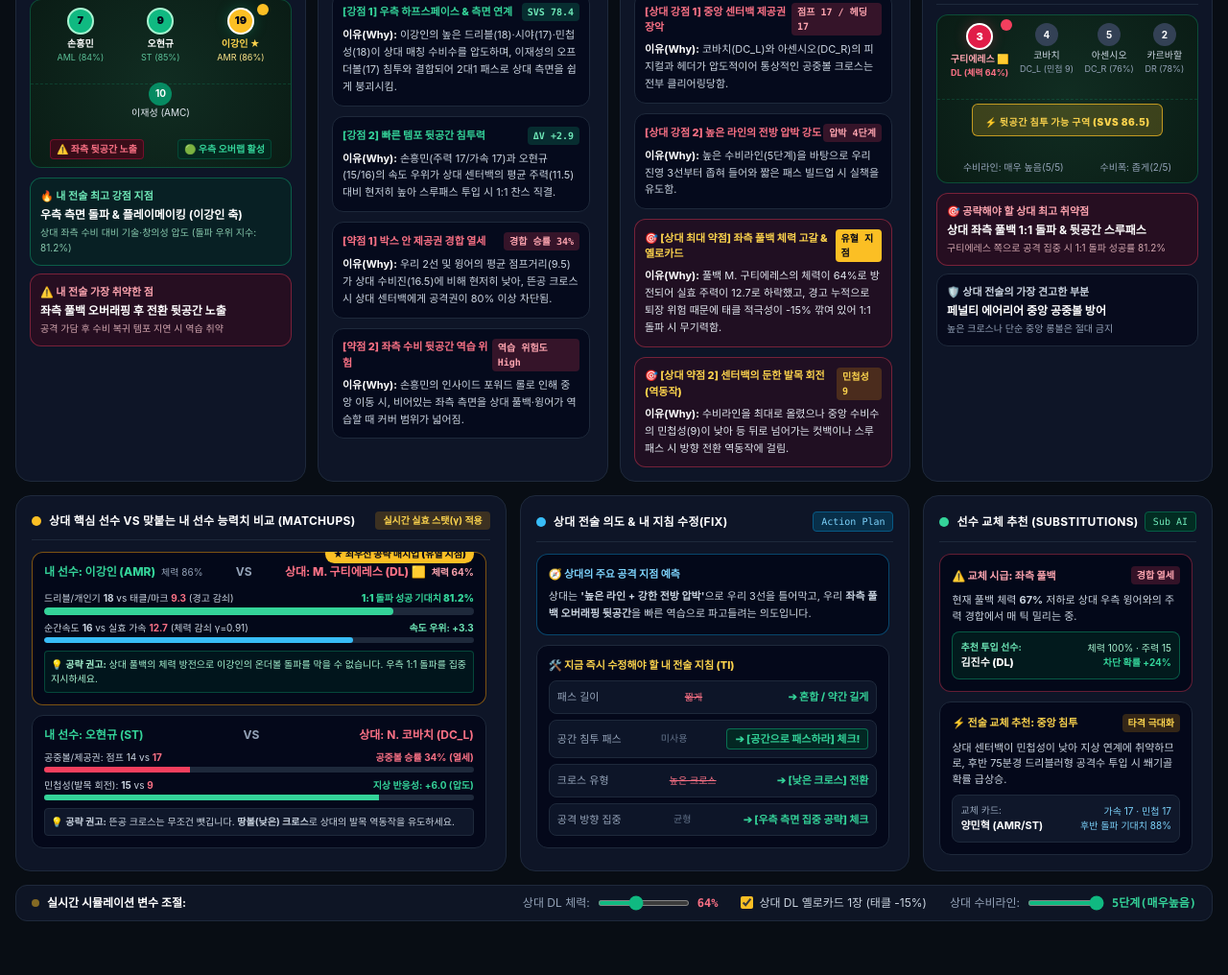
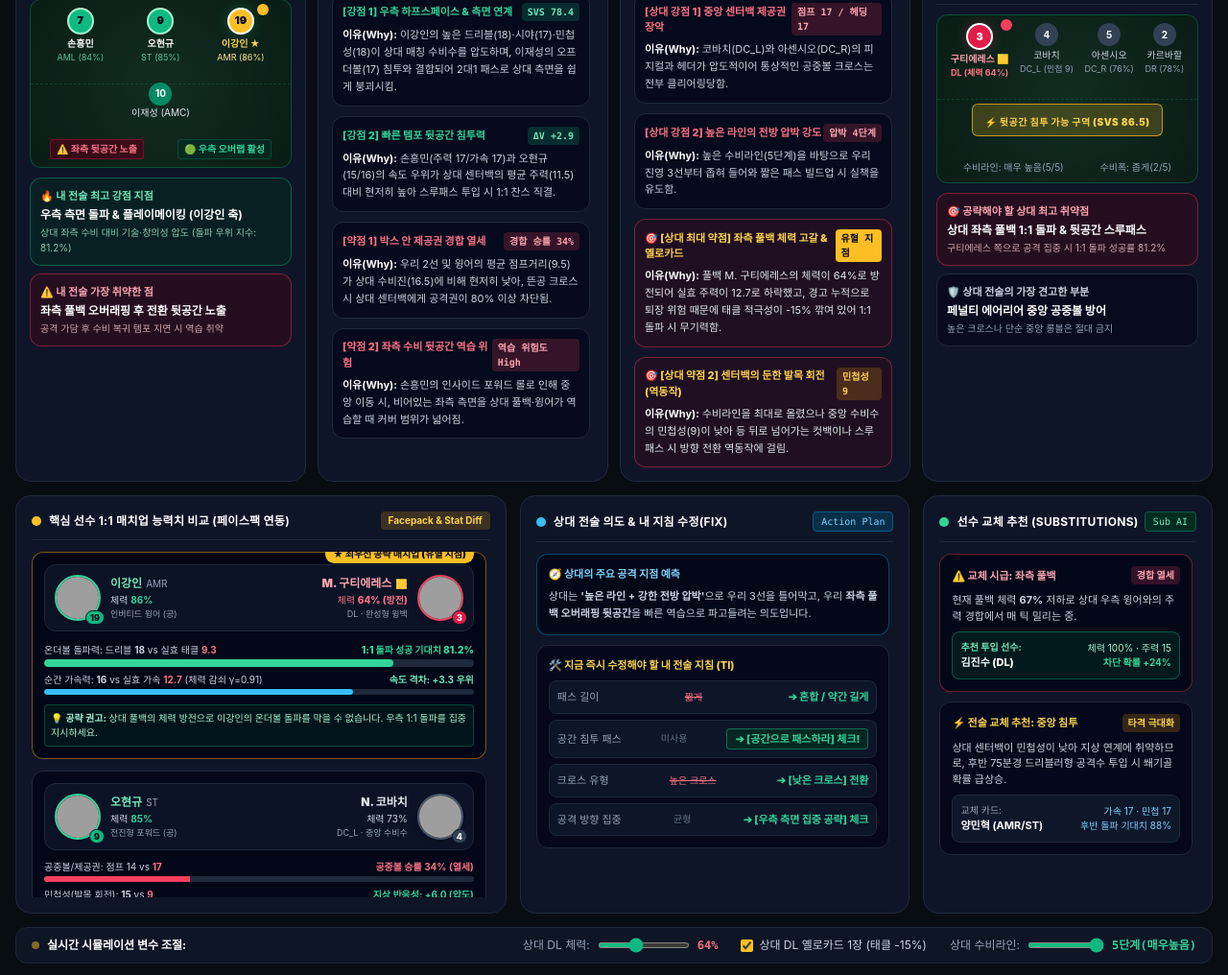
Before and after one commit to Lupak442/FM_REA_HeadCoach, a plain HTML site: page frontend/index.html in a window 1280 px wide. Shown: the part 173-1189 px from the top of the page at 96% size. Before the commit the page ends 1145 px from the top, so only its background shows below. Drawn offline with nearby package versions, Linux system fonts and the light colour scheme; grey boxes are pictures that could not be loaded; a web font is replaced by a local one.

Commit message:
feat: add player facepack portrait support to key 1v1 matchup cards

```diff
--- a/frontend/index.html
+++ b/frontend/index.html
@@ -31,6 +31,12 @@
     .glow-rose {
       box-shadow: 0 0 15px -2px rgba(244, 63, 94, 0.4);
     }
+    .player-face {
+      transition: transform 0.2s ease;
+    }
+    .player-face:hover {
+      transform: scale(1.05);
+    }
   </style>
 </head>
 <body class="min-h-screen flex flex-col selection:bg-emerald-500 selection:text-slate-950 text-slate-200">
@@ -46,6 +52,9 @@
           <h1 class="font-extrabold text-base tracking-tight text-white">FM_REA_HeadCoach</h1>
           <span class="text-[10px] font-bold px-2 py-0.5 rounded-full bg-emerald-500/20 text-emerald-300 border border-emerald-500/40">
             실시간 전술 분석기 가동 중
+          </span>
+          <span class="text-[10px] font-medium px-2 py-0.5 rounded-full bg-slate-800 text-slate-300 border border-slate-700">
+            페이스팩(Graphics) 연동 지원
           </span>
         </div>
         <p class="text-[11px] text-slate-400">4분할 피치 매치업 분석 · 상대 전술 의도 역추적 · 지침 수정 & 교체 추천</p>
@@ -356,44 +365,74 @@
     </div>
 
     <!-- ========================================================================= -->
-    <!-- BOTTOM SECTION: MATCHUPS, TACTICAL FIXES, SUBSTITUTIONS, OPPONENT INTENT -->
+    <!-- BOTTOM SECTION: MATCHUPS (WITH FACEPACKS), TACTICAL FIXES, SUBSTITUTIONS -->
     <!-- ========================================================================= -->
     <div class="grid grid-cols-1 lg:grid-cols-12 gap-3.5">
 
-      <!-- LEFT (5 Cols): KEY 1v1 MATCHUP SHOWCASE (상대 핵심 에이스 vs 우리 선수) -->
+      <!-- LEFT (5 Cols): KEY 1v1 MATCHUP SHOWCASE (WITH FACEPACK PORTRAITS!) -->
       <div class="lg:col-span-5 bg-slate-900/90 border border-slate-800 rounded-2xl p-4 flex flex-col gap-3">
         <div class="flex items-center justify-between border-b border-slate-800 pb-2.5">
           <div class="flex items-center gap-2">
             <span class="w-2.5 h-2.5 rounded-full bg-amber-400"></span>
-            <span class="font-bold text-xs uppercase tracking-wide text-white">상대 핵심 선수 vs 맞붙는 내 선수 능력치 비교 (Matchups)</span>
+            <span class="font-bold text-xs uppercase tracking-wide text-white">핵심 선수 1:1 매치업 능력치 비교 (페이스팩 연동)</span>
           </div>
-          <span class="text-[10px] text-amber-300 bg-amber-500/20 px-2 py-0.5 rounded font-bold">실시간 실효 스탯(γ) 적용</span>
+          <span class="text-[10px] text-amber-300 bg-amber-500/20 px-2 py-0.5 rounded font-bold">Facepack & Stat Diff</span>
         </div>
 
-        <div class="flex-1 flex flex-col gap-2.5 overflow-y-auto custom-scroll max-h-[350px] pr-1">
-          <!-- Matchup 1: Primary Bleed Attack (이강인 vs 구티에레스) -->
-          <div class="bg-slate-950/80 border border-amber-500/50 rounded-xl p-3 flex flex-col gap-2 relative">
+        <div class="flex-1 flex flex-col gap-3 overflow-y-auto custom-scroll max-h-[360px] pr-1">
+
+          <!-- Matchup 1: Primary Bleed Attack (이강인 vs 구티에레스) with Face Portraits -->
+          <div class="bg-slate-950/90 border border-amber-500/50 rounded-xl p-3 flex flex-col gap-2.5 relative">
             <span class="absolute -top-2 right-3 text-[10px] font-black bg-amber-400 text-slate-950 px-2 py-0.5 rounded-full">
               ★ 최우선 공략 매치업 (유혈 지점)
             </span>
 
-            <div class="flex items-center justify-between text-xs">
-              <div class="text-emerald-400 font-extrabold flex items-center gap-1.5">
-                <span>내 선수: 이강인 (AMR)</span>
-                <span class="text-[10px] text-slate-400 font-normal">체력 86%</span>
+            <!-- Face Portraits Comparison Row -->
+            <div class="grid grid-cols-2 gap-3 items-center bg-slate-900/80 p-2.5 rounded-xl border border-slate-800">
+              <!-- Attacker: Lee Kang-In -->
+              <div class="flex items-center gap-2.5">
+                <div class="relative player-face">
+                  <img src="https://images.fotmob.com/image_resources/playerimages/961995.png"
+                       alt="이강인"
+                       onerror="this.src='https://ui-avatars.com/api/?name=Lee+Kang+In&background=059669&color=fff&size=96'"
+                       class="w-12 h-12 rounded-full object-cover border-2 border-emerald-400 bg-slate-800 shadow-md" />
+                  <span class="absolute -bottom-1 -right-1 text-[9px] font-extrabold bg-emerald-500 text-slate-950 px-1 rounded-full border border-slate-900">19</span>
+                </div>
+                <div>
+                  <div class="text-xs font-black text-emerald-300 flex items-center gap-1">
+                    <span>이강인</span>
+                    <span class="text-[10px] text-slate-400 font-normal">AMR</span>
+                  </div>
+                  <div class="text-[10px] text-slate-300 mt-0.5">체력 <strong class="text-emerald-400">86%</strong></div>
+                  <div class="text-[9px] text-slate-400">인버티드 윙어 (공)</div>
+                </div>
               </div>
-              <span class="text-xs font-bold text-slate-400">VS</span>
-              <div class="text-rose-400 font-extrabold flex items-center gap-1.5">
-                <span>상대: M. 구티에레스 (DL) 🟨</span>
-                <span class="text-[10px] text-rose-300 font-bold">체력 64%</span>
+
+              <!-- Defender: Gutierrez -->
+              <div class="flex items-center gap-2.5 justify-end text-right">
+                <div>
+                  <div class="text-xs font-black text-rose-300 flex items-center justify-end gap-1">
+                    <span>M. 구티에레스</span>
+                    <span class="text-[10px] text-amber-300">🟨</span>
+                  </div>
+                  <div class="text-[10px] text-rose-400 mt-0.5">체력 <strong class="text-rose-400 font-extrabold">64% (방전)</strong></div>
+                  <div class="text-[9px] text-slate-400">DL · 완성형 윙백</div>
+                </div>
+                <div class="relative player-face">
+                  <img src="https://images.fotmob.com/image_resources/playerimages/1118173.png"
+                       alt="M. 구티에레스"
+                       onerror="this.src='https://ui-avatars.com/api/?name=M+Gutierrez&background=e11d48&color=fff&size=96'"
+                       class="w-12 h-12 rounded-full object-cover border-2 border-rose-500 bg-slate-800 shadow-md" />
+                  <span class="absolute -bottom-1 -right-1 text-[9px] font-extrabold bg-rose-600 text-white px-1 rounded-full border border-slate-900">3</span>
+                </div>
               </div>
             </div>
 
             <!-- Stats Bar Comparison -->
-            <div class="space-y-1.5 text-[11px] pt-1">
+            <div class="space-y-1.5 text-[11px] pt-0.5">
               <div>
                 <div class="flex justify-between text-[10px] text-slate-300 mb-0.5">
-                  <span>드리블/개인기 <strong>18</strong> vs 태클/마크 <strong class="text-rose-400">9.3</strong> (경고 감쇠)</span>
+                  <span>온더볼 돌파력: 드리블 <strong>18</strong> vs 실효 태클 <strong class="text-rose-400">9.3</strong></span>
                   <span class="font-black text-emerald-400">1:1 돌파 성공 기대치 81.2%</span>
                 </div>
                 <div class="w-full h-2 bg-slate-800 rounded-full overflow-hidden">
@@ -403,8 +442,8 @@
 
               <div>
                 <div class="flex justify-between text-[10px] text-slate-300 mb-0.5">
-                  <span>순간속도 <strong>16</strong> vs 실효 가속 <strong class="text-rose-400">12.7</strong> (체력 감쇠 γ=0.91)</span>
-                  <span class="font-bold text-emerald-300">속도 우위: +3.3</span>
+                  <span>순간 가속력: <strong>16</strong> vs 실효 가속 <strong class="text-rose-400">12.7</strong> (체력 감쇠 γ=0.91)</span>
+                  <span class="font-bold text-emerald-300">속도 격차: +3.3 우위</span>
                 </div>
                 <div class="w-full h-1.5 bg-slate-800 rounded-full overflow-hidden">
                   <div class="h-full bg-sky-400 rounded-full" style="width: 72%"></div>
@@ -417,12 +456,44 @@
             </div>
           </div>
 
-          <!-- Matchup 2: Striker vs Heavy Center-back (오현규 vs 코바치) -->
-          <div class="bg-slate-950/80 border border-slate-800 rounded-xl p-3 flex flex-col gap-2">
-            <div class="flex items-center justify-between text-xs">
-              <div class="text-emerald-400 font-bold">내 선수: 오현규 (ST)</div>
-              <span class="text-xs font-bold text-slate-400">VS</span>
-              <div class="text-rose-400 font-bold">상대: N. 코바치 (DC_L)</div>
+          <!-- Matchup 2: Striker vs Heavy Center-back (오현규 vs 코바치) with Face Portraits -->
+          <div class="bg-slate-950/80 border border-slate-800 rounded-xl p-3 flex flex-col gap-2.5">
+
+            <!-- Face Portraits Comparison Row -->
+            <div class="grid grid-cols-2 gap-3 items-center bg-slate-900/80 p-2.5 rounded-xl border border-slate-800">
+              <!-- Attacker: Oh Hyeon-Gyu -->
+              <div class="flex items-center gap-2.5">
+                <div class="relative player-face">
+                  <img src="https://images.fotmob.com/image_resources/playerimages/1070114.png"
+                       alt="오현규"
+                       onerror="this.src='https://ui-avatars.com/api/?name=Oh+Hyeon+Gyu&background=059669&color=fff&size=96'"
+                       class="w-12 h-12 rounded-full object-cover border-2 border-emerald-400 bg-slate-800 shadow-md" />
+                  <span class="absolute -bottom-1 -right-1 text-[9px] font-extrabold bg-emerald-500 text-slate-950 px-1 rounded-full border border-slate-900">9</span>
+                </div>
+                <div>
+                  <div class="text-xs font-black text-emerald-300 flex items-center gap-1">
+                    <span>오현규</span>
+                    <span class="text-[10px] text-slate-400 font-normal">ST</span>
+                  </div>
+                  <div class="text-[10px] text-slate-300 mt-0.5">체력 <strong class="text-emerald-400">85%</strong></div>
+                  <div class="text-[9px] text-slate-400">전진형 포워드 (공)</div>
+                </div>
+              </div>
+
+              <!-- Defender: Kovacic -->
+              <div class="flex items-center gap-2.5 justify-end text-right">
+                <div>
+                  <div class="text-xs font-black text-slate-200">N. 코바치</div>
+                  <div class="text-[10px] text-slate-300 mt-0.5">체력 73%</div>
+                  <div class="text-[9px] text-slate-400">DC_L · 중앙 수비수</div>
+                </div>
+                <div class="relative player-face">
+                  <img src="https://ui-avatars.com/api/?name=N+Kovacic&background=334155&color=cbd5e1&size=96"
+                       alt="N. 코바치"
+                       class="w-12 h-12 rounded-full object-cover border-2 border-slate-600 bg-slate-800 shadow-md" />
+                  <span class="absolute -bottom-1 -right-1 text-[9px] font-extrabold bg-slate-700 text-white px-1 rounded-full border border-slate-900">4</span>
+                </div>
+              </div>
             </div>
 
             <div class="space-y-1.5 text-[11px]">
@@ -464,7 +535,7 @@
           <span class="text-[10px] text-sky-300 bg-sky-950 px-2 py-0.5 rounded font-mono border border-sky-800">Action Plan</span>
         </div>
 
-        <div class="flex-1 flex flex-col gap-2.5 overflow-y-auto custom-scroll max-h-[350px] pr-1">
+        <div class="flex-1 flex flex-col gap-2.5 overflow-y-auto custom-scroll max-h-[360px] pr-1">
           <!-- Opponent Intent Prediction -->
           <div class="bg-slate-950/80 border border-sky-500/40 rounded-xl p-3 flex flex-col gap-1.5">
             <span class="text-[11px] font-extrabold text-sky-300 flex items-center gap-1">
@@ -524,7 +595,7 @@
           <span class="text-[10px] text-emerald-300 bg-emerald-950 px-2 py-0.5 rounded font-mono border border-emerald-800">Sub AI</span>
         </div>
 
-        <div class="flex-1 flex flex-col gap-2.5 overflow-y-auto custom-scroll max-h-[350px] pr-1">
+        <div class="flex-1 flex flex-col gap-2.5 overflow-y-auto custom-scroll max-h-[360px] pr-1">
           <!-- Sub Card 1 -->
           <div class="bg-slate-950/80 border border-rose-500/40 rounded-xl p-3 flex flex-col gap-2">
             <div class="flex items-center justify-between">
```
